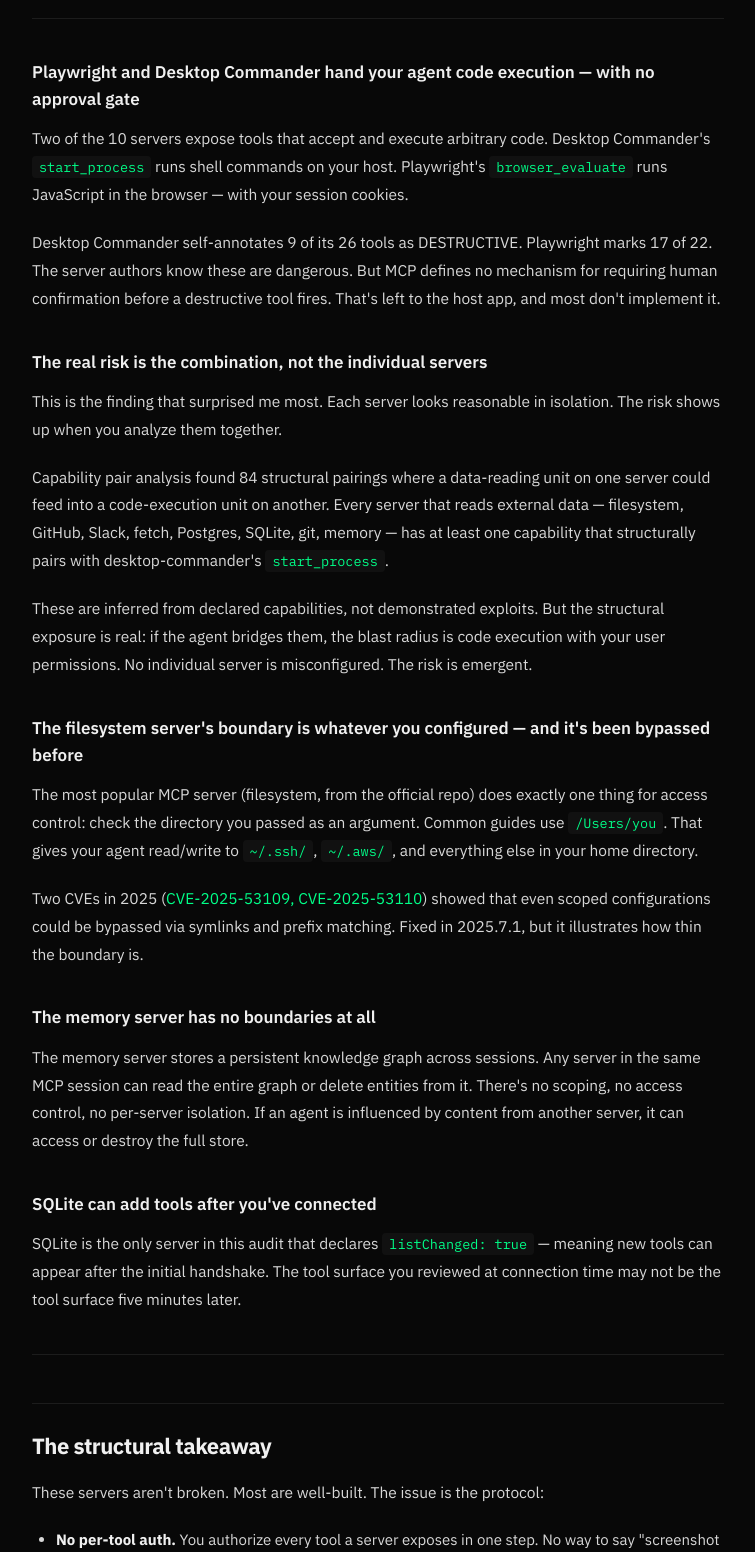
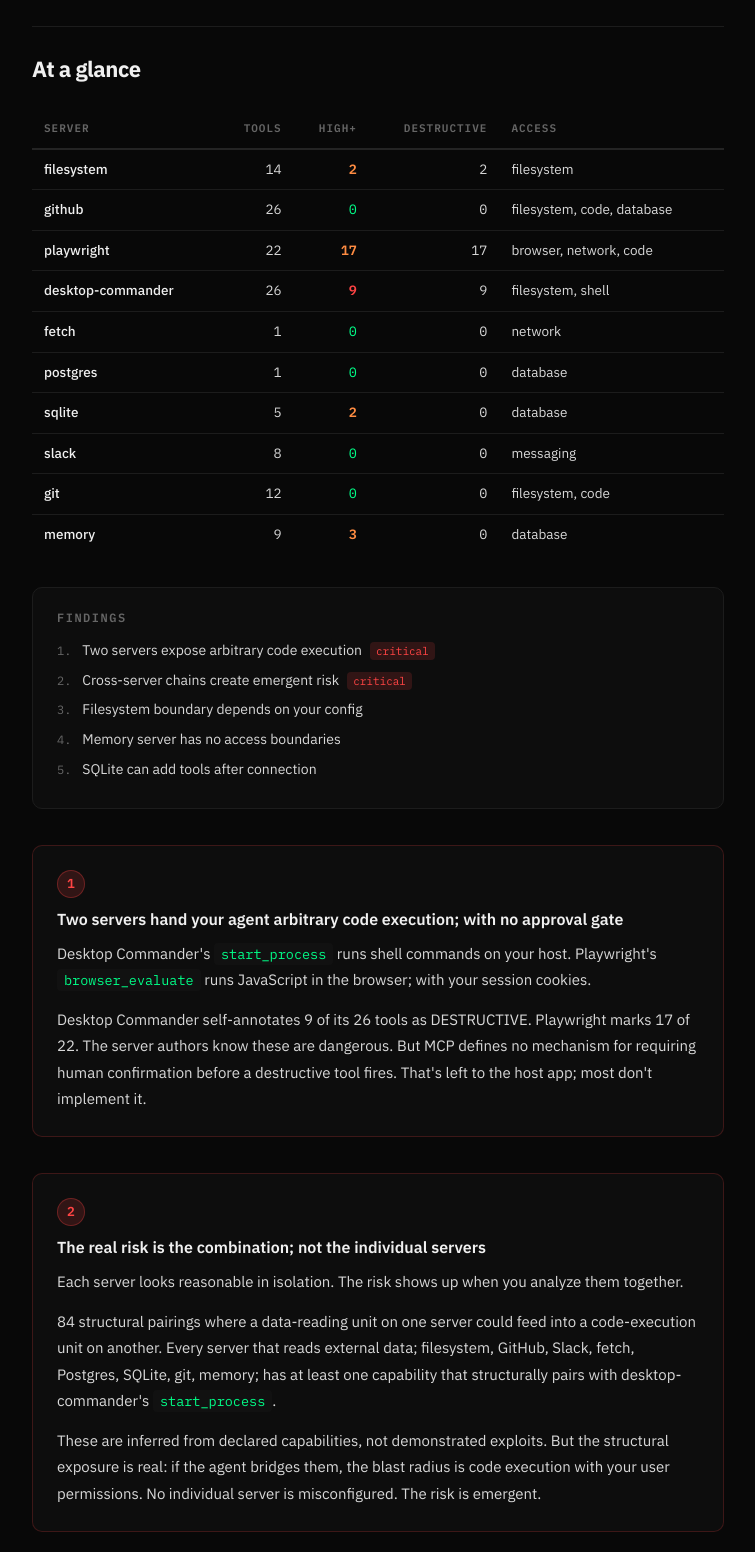
Before and after one commit to averyfoote/agent, a plain HTML site: page docs/Site/blog-mcp-audit.html in a window 1280 px wide. Shown: the part 660-2212 px from the top of the page, without its empty margins (262-1017 px from the left). Drawn offline with Linux system fonts and the light colour scheme.

Commit message:
add visual hierarchy to blog post
- Summary table showing all 10 servers at a glance
- Table of contents with severity badges and anchor links
- Color-coded risk levels (red/orange/yellow/green) in table

```diff
--- a/docs/Site/blog-mcp-audit.html
+++ b/docs/Site/blog-mcp-audit.html
@@ -57,6 +57,37 @@
     article strong{color:var(--white)}
     article h2{font-size:22px;font-weight:700;color:var(--white);letter-spacing:-0.5px;margin:48px 0 16px;padding-top:24px;border-top:1px solid var(--border)}
     article h3{font-size:17px;font-weight:600;color:var(--white);margin:36px 0 12px}
+
+    .finding{margin:36px 0 0;padding:24px;border-radius:10px;border:1px solid var(--border);background:var(--bg1)}
+    .finding-num{display:inline-flex;align-items:center;justify-content:center;width:28px;height:28px;border-radius:50%;background:var(--green-dim);border:1px solid var(--green-border);font-family:var(--font-mono);font-size:13px;font-weight:600;color:var(--green);margin-bottom:10px}
+    .finding-title{font-size:16px;font-weight:600;color:var(--white);margin-bottom:10px;line-height:1.4}
+    .finding p{font-size:15px;line-height:1.75;color:var(--text);margin-bottom:14px}
+    .finding p:last-child{margin-bottom:0}
+    .finding-critical{border-color:rgba(255,68,68,0.2)}
+    .finding-critical .finding-num{background:rgba(255,68,68,0.15);border-color:rgba(255,68,68,0.3);color:var(--red)}
+
+    .audit-table{width:100%;border-collapse:collapse;margin:24px 0;font-size:13.5px}
+    .audit-table th{text-align:left;padding:10px 12px;border-bottom:2px solid var(--border2);color:var(--muted);font-family:var(--font-mono);font-size:11px;font-weight:600;letter-spacing:1px;text-transform:uppercase}
+    .audit-table td{padding:9px 12px;border-bottom:1px solid var(--border);color:var(--text);font-size:13.5px}
+    .audit-table tr:last-child td{border-bottom:none}
+    .audit-table .server-name{color:var(--white);font-weight:500}
+    .audit-table .risk-crit{color:var(--red);font-weight:600}
+    .audit-table .risk-high{color:var(--orange);font-weight:600}
+    .audit-table .risk-med{color:var(--yellow)}
+    .audit-table .risk-low{color:var(--green)}
+    .audit-table .num{text-align:right;font-family:var(--font-mono)}
+
+    .toc{margin:32px 0;padding:20px 24px;border-radius:10px;border:1px solid var(--border);background:var(--bg1)}
+    .toc-title{font-size:12px;font-family:var(--font-mono);font-weight:600;color:var(--muted);letter-spacing:1.5px;text-transform:uppercase;margin-bottom:12px}
+    .toc-list{list-style:none;margin:0;padding:0}
+    .toc-list li{margin-bottom:6px;font-size:14px}
+    .toc-list li a{color:var(--text);transition:color .15s}
+    .toc-list li a:hover{color:var(--green)}
+    .toc-list .toc-num{display:inline-block;width:22px;color:var(--muted);font-family:var(--font-mono);font-size:12px}
+    .toc-list .toc-severity{font-size:11px;font-family:var(--font-mono);padding:2px 6px;border-radius:4px;margin-left:8px}
+    .toc-list .sev-critical{background:rgba(255,68,68,0.15);color:var(--red)}
+    .toc-list .sev-note{background:var(--green-dim);color:var(--green)}
+
     article ul,article ol{margin:0 0 20px 24px}
     article li{font-size:15px;line-height:1.7;color:var(--text);margin-bottom:6px}
     article li strong{color:var(--white)}
@@ -152,37 +183,72 @@
     </div>
   </div>
 
-  <p>Each server was started as a subprocess, handshaked via the MCP protocol, and queried with <code>tools/list</code>. Servers selected from the <a href="https://github.com/modelcontextprotocol/servers">official MCP repo</a>, <a href="https://modelcontextprotocol.io/docs/develop/connect-local-servers">Anthropic's docs</a>, and <a href="https://mcp.directory">mcp.directory</a> top-20. <a href="https://github.com/agentward-ai/agentward/blob/897ba8c/blog/mcp-audit.md">Full methodology and data &rarr;</a></p>
+  <p>Each server was started as a subprocess, handshaked via the MCP protocol, and queried with <code>tools/list</code>. Servers selected from the <a href="https://github.com/modelcontextprotocol/servers">official MCP repo</a>, <a href="https://modelcontextprotocol.io/docs/develop/connect-local-servers">Anthropic's docs</a>, and <a href="https://mcp.directory">mcp.directory</a> top-20. <a href="https://github.com/agentward-ai/agentward/blob/main/blog/mcp-audit.md">Full methodology and data &rarr;</a></p>
 
-  <hr/>
+  <h2>At a glance</h2>
 
-  <h3>Playwright and Desktop Commander hand your agent code execution &mdash; with no approval gate</h3>
+  <table class="audit-table">
+    <thead>
+      <tr><th>Server</th><th class="num">Tools</th><th class="num">High+</th><th class="num">Destructive</th><th>Access</th></tr>
+    </thead>
+    <tbody>
+      <tr><td class="server-name">filesystem</td><td class="num">14</td><td class="num risk-high">2</td><td class="num">2</td><td>filesystem</td></tr>
+      <tr><td class="server-name">github</td><td class="num">26</td><td class="num risk-low">0</td><td class="num">0</td><td>filesystem, code, database</td></tr>
+      <tr><td class="server-name">playwright</td><td class="num">22</td><td class="num risk-high">17</td><td class="num">17</td><td>browser, network, code</td></tr>
+      <tr><td class="server-name">desktop-commander</td><td class="num">26</td><td class="num risk-crit">9</td><td class="num">9</td><td>filesystem, shell</td></tr>
+      <tr><td class="server-name">fetch</td><td class="num">1</td><td class="num risk-low">0</td><td class="num">0</td><td>network</td></tr>
+      <tr><td class="server-name">postgres</td><td class="num">1</td><td class="num risk-low">0</td><td class="num">0</td><td>database</td></tr>
+      <tr><td class="server-name">sqlite</td><td class="num">5</td><td class="num risk-high">2</td><td class="num">0</td><td>database</td></tr>
+      <tr><td class="server-name">slack</td><td class="num">8</td><td class="num risk-low">0</td><td class="num">0</td><td>messaging</td></tr>
+      <tr><td class="server-name">git</td><td class="num">12</td><td class="num risk-low">0</td><td class="num">0</td><td>filesystem, code</td></tr>
+      <tr><td class="server-name">memory</td><td class="num">9</td><td class="num risk-high">3</td><td class="num">0</td><td>database</td></tr>
+    </tbody>
+  </table>
 
-  <p>Two of the 10 servers expose tools that accept and execute arbitrary code. Desktop Commander's <code>start_process</code> runs shell commands on your host. Playwright's <code>browser_evaluate</code> runs JavaScript in the browser &mdash; with your session cookies.</p>
+  <div class="toc">
+    <div class="toc-title">Findings</div>
+    <ol class="toc-list">
+      <li><a href="#f1"><span class="toc-num">1.</span> Two servers expose arbitrary code execution<span class="toc-severity sev-critical">critical</span></a></li>
+      <li><a href="#f2"><span class="toc-num">2.</span> Cross-server chains create emergent risk<span class="toc-severity sev-critical">critical</span></a></li>
+      <li><a href="#f3"><span class="toc-num">3.</span> Filesystem boundary depends on your config</a></li>
+      <li><a href="#f4"><span class="toc-num">4.</span> Memory server has no access boundaries</a></li>
+      <li><a href="#f5"><span class="toc-num">5.</span> SQLite can add tools after connection</a></li>
+    </ol>
+  </div>
 
-  <p>Desktop Commander self-annotates 9 of its 26 tools as DESTRUCTIVE. Playwright marks 17 of 22. The server authors know these are dangerous. But MCP defines no mechanism for requiring human confirmation before a destructive tool fires. That's left to the host app, and most don't implement it.</p>
+  <div class="finding finding-critical" id="f1">
+    <div class="finding-num">1</div>
+    <div class="finding-title">Two servers hand your agent arbitrary code execution; with no approval gate</div>
+    <p>Desktop Commander's <code>start_process</code> runs shell commands on your host. Playwright's <code>browser_evaluate</code> runs JavaScript in the browser; with your session cookies.</p>
+    <p>Desktop Commander self-annotates 9 of its 26 tools as DESTRUCTIVE. Playwright marks 17 of 22. The server authors know these are dangerous. But MCP defines no mechanism for requiring human confirmation before a destructive tool fires. That's left to the host app; most don't implement it.</p>
+  </div>
 
-  <h3>The real risk is the combination, not the individual servers</h3>
+  <div class="finding finding-critical" id="f2">
+    <div class="finding-num">2</div>
+    <div class="finding-title">The real risk is the combination; not the individual servers</div>
+    <p>Each server looks reasonable in isolation. The risk shows up when you analyze them together.</p>
+    <p>84 structural pairings where a data-reading unit on one server could feed into a code-execution unit on another. Every server that reads external data; filesystem, GitHub, Slack, fetch, Postgres, SQLite, git, memory; has at least one capability that structurally pairs with desktop-commander's <code>start_process</code>.</p>
+    <p>These are inferred from declared capabilities, not demonstrated exploits. But the structural exposure is real: if the agent bridges them, the blast radius is code execution with your user permissions. No individual server is misconfigured. The risk is emergent.</p>
+  </div>
 
-  <p>This is the finding that surprised me most. Each server looks reasonable in isolation. The risk shows up when you analyze them together.</p>
+  <div class="finding" id="f3">
+    <div class="finding-num">3</div>
+    <div class="finding-title">The filesystem server's boundary is whatever you configured; and it's been bypassed before</div>
+    <p>The most popular MCP server does exactly one thing for access control: check the directory you passed as an argument. Common guides use <code>/Users/you</code>. That gives your agent read/write to <code>~/.ssh/</code>, <code>~/.aws/</code>, and everything else in your home directory.</p>
+    <p>Two CVEs in 2025 (<a href="https://cymulate.com/blog/cve-2025-53109-53110-escaperoute-anthropic/">CVE-2025-53109, CVE-2025-53110</a>) showed that even scoped configurations could be bypassed via symlinks and prefix matching. Fixed in 2025.7.1; but it illustrates how thin the boundary is.</p>
+  </div>
 
-  <p>Capability pair analysis found 84 structural pairings where a data-reading unit on one server could feed into a code-execution unit on another. Every server that reads external data &mdash; filesystem, GitHub, Slack, fetch, Postgres, SQLite, git, memory &mdash; has at least one capability that structurally pairs with desktop-commander's <code>start_process</code>.</p>
+  <div class="finding" id="f4">
+    <div class="finding-num">4</div>
+    <div class="finding-title">The memory server has no boundaries at all</div>
+    <p>A persistent knowledge graph across sessions. Any server in the same MCP session can read the entire graph or delete entities from it. No scoping, no access control, no per-server isolation. If an agent is influenced by content from another server, it can access or destroy the full store.</p>
+  </div>
 
-  <p>These are inferred from declared capabilities, not demonstrated exploits. But the structural exposure is real: if the agent bridges them, the blast radius is code execution with your user permissions. No individual server is misconfigured. The risk is emergent.</p>
-
-  <h3>The filesystem server's boundary is whatever you configured &mdash; and it's been bypassed before</h3>
-
-  <p>The most popular MCP server (filesystem, from the official repo) does exactly one thing for access control: check the directory you passed as an argument. Common guides use <code>/Users/you</code>. That gives your agent read/write to <code>~/.ssh/</code>, <code>~/.aws/</code>, and everything else in your home directory.</p>
-
-  <p>Two CVEs in 2025 (<a href="https://cymulate.com/blog/cve-2025-53109-53110-escaperoute-anthropic/">CVE-2025-53109, CVE-2025-53110</a>) showed that even scoped configurations could be bypassed via symlinks and prefix matching. Fixed in 2025.7.1, but it illustrates how thin the boundary is.</p>
-
-  <h3>The memory server has no boundaries at all</h3>
-
-  <p>The memory server stores a persistent knowledge graph across sessions. Any server in the same MCP session can read the entire graph or delete entities from it. There's no scoping, no access control, no per-server isolation. If an agent is influenced by content from another server, it can access or destroy the full store.</p>
-
-  <h3>SQLite can add tools after you've connected</h3>
-
-  <p>SQLite is the only server in this audit that declares <code>listChanged: true</code> &mdash; meaning new tools can appear after the initial handshake. The tool surface you reviewed at connection time may not be the tool surface five minutes later.</p>
+  <div class="finding" id="f5">
+    <div class="finding-num">5</div>
+    <div class="finding-title">SQLite can add tools after you've connected</div>
+    <p>The only server in this audit that declares <code>listChanged: true</code>; new tools can appear after the initial handshake. The tool surface you reviewed at connection time may not be the tool surface five minutes later.</p>
+  </div>
 
   <hr/>
 
@@ -199,7 +265,7 @@
   <p>Static analysis tells you what's <em>possible</em>. Runtime enforcement tells you what's <em>allowed</em>. Right now, most MCP setups have the first and none of the second.</p>
 
   <div class="cta-box">
-    <p><strong><a href="https://github.com/agentward-ai/agentward/blob/897ba8c/blog/mcp-audit.md">Full methodology, scoring rubric, and complete 84-pairing chain listing &rarr;</a></strong></p>
+    <p><strong><a href="https://github.com/agentward-ai/agentward/blob/main/blog/mcp-audit.md">Full methodology, scoring rubric, and complete 84-pairing chain listing &rarr;</a></strong></p>
     <p>The audit used <a href="https://github.com/agentward-ai/agentward">AgentWard</a>, an open-source permission scanner for MCP tool calls. To run the same audit on your own config:</p>
     <pre><code>pip install agentward
 agentward scan ~/.cursor/mcp.json</code></pre>
```
